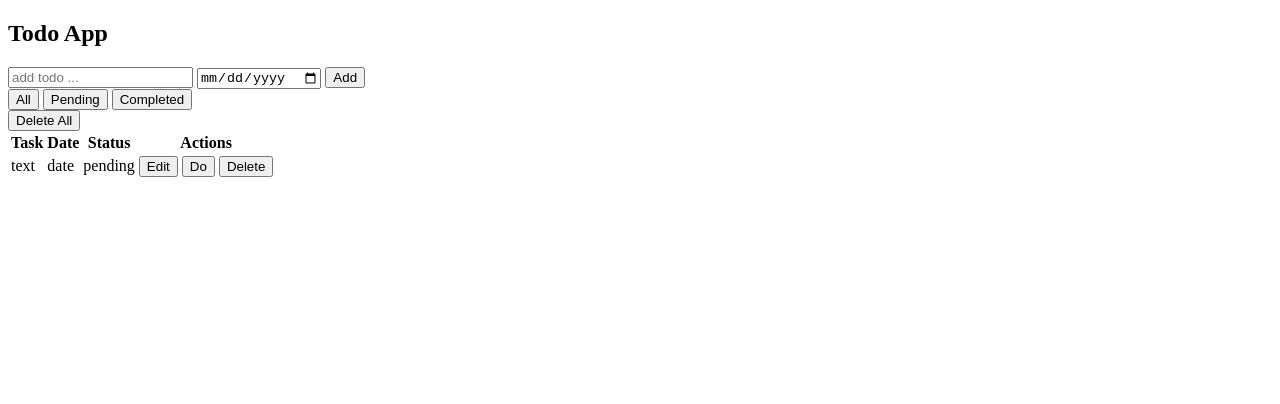
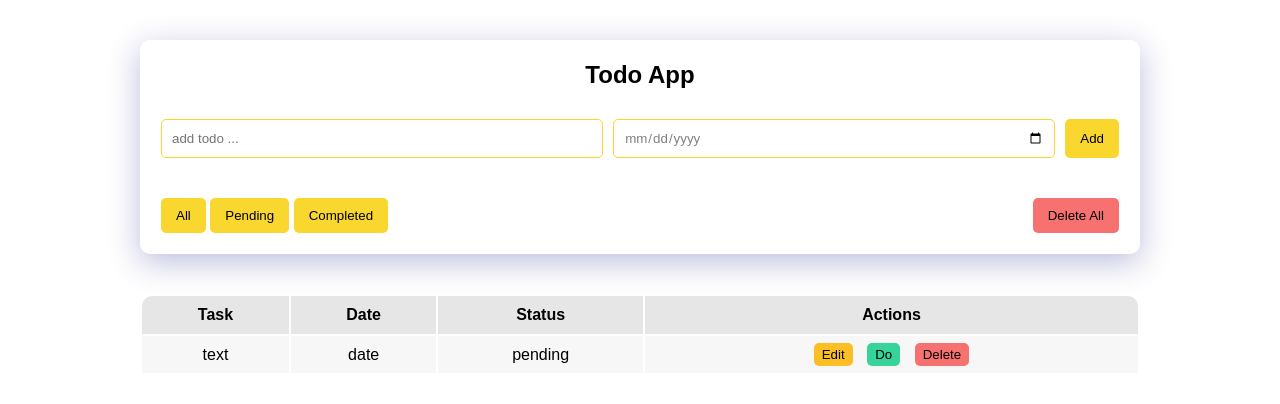
Before and after one commit to Sabanazariyan/Todo-app, a plain HTML site: page index.html in a window 1280 px wide. Drawn offline with Linux system fonts and the light colour scheme.

Commit message:
add css style to my project

```diff
--- a/css/style.css
+++ b/css/style.css
@@ -0,0 +1,122 @@
+:root {
+  --color-primary: #f9d72f;
+  --color-background: #e6e6e6;
+  --color-task: #f7f7f7;
+  --color-seccuess: #36d39a;
+  --color-warning: #fbbe23;
+  --color-error: #f87171;
+}
+
+* {
+  padding: 0;
+  margin: 0;
+  box-sizing: border-box;
+  font-family: Arial, Helvetica, sans-serif;
+}
+
+body {
+  max-width: 1000px;
+  margin: auto;
+}
+
+.container {
+  width: 100%;
+  margin: 40px auto 40px;
+  padding: 20px;
+  display: flex;
+  flex-direction: column;
+  align-items: center;
+  box-shadow: 0 8px 32px 0 rgba(31, 38, 135, 0.3);
+  border-radius: 10px;
+  border: 1px solid rgba(255, 255, 255, 0.18);
+}
+
+h2 {
+  font-size: 1.5rem;
+  margin-bottom: 30px;
+}
+
+.input-section {
+  width: 100%;
+  display: flex;
+  justify-content: space-between;
+  margin-bottom: 40px;
+}
+
+.input-section input {
+  margin-right: 10px;
+  width: 100%;
+  border: var(--color-primary) 1px solid;
+  border-radius: 5px;
+  padding: 10px;
+  color: gray;
+}
+
+.input-section input:focus {
+  outline: none;
+  border-width: 2px;
+}
+
+button {
+  background-color: var(--color-primary);
+  border: none;
+  cursor: pointer;
+  padding: 10px 15px;
+  border-radius: 5px;
+}
+
+button:hover {
+  opacity: 0.8;
+}
+
+.todos-operator {
+  width: 100%;
+  display: flex;
+  justify-content: space-between;
+}
+
+#delete-all-button {
+  background-color: var(--color-error);
+}
+
+table {
+  width: 100%;
+}
+
+thead {
+  background-color: var(--color-background);
+}
+thead th {
+  padding: 10px;
+}
+
+thead th:first-child {
+  border-top-left-radius: 10px;
+}
+
+thead th:last-child {
+  border-top-right-radius: 10px;
+}
+
+tbody td {
+  background-color: var(--color-task);
+  padding: 5px 10px;
+  text-align: center;
+}
+
+tbody td button {
+  padding: 4px 8px;
+  margin: 2px 5px;
+}
+
+tbody td button:nth-child(1){
+  background-color: var(--color-warning);
+}
+
+tbody td button:nth-child(2){
+  background-color: var(--color-seccuess);
+}
+
+tbody td button:nth-child(3){
+  background-color: var(--color-error);
+}
--- a/index.html
+++ b/index.html
@@ -20,7 +20,7 @@
           <button class="filter-todos">Pending</button>
           <button class="filter-todos">Completed</button>
         </div>
-        <button>Delete All</button>
+        <button id="delete-all-button">Delete All</button>
       </div>
     </div>
     <div class="table">
```
